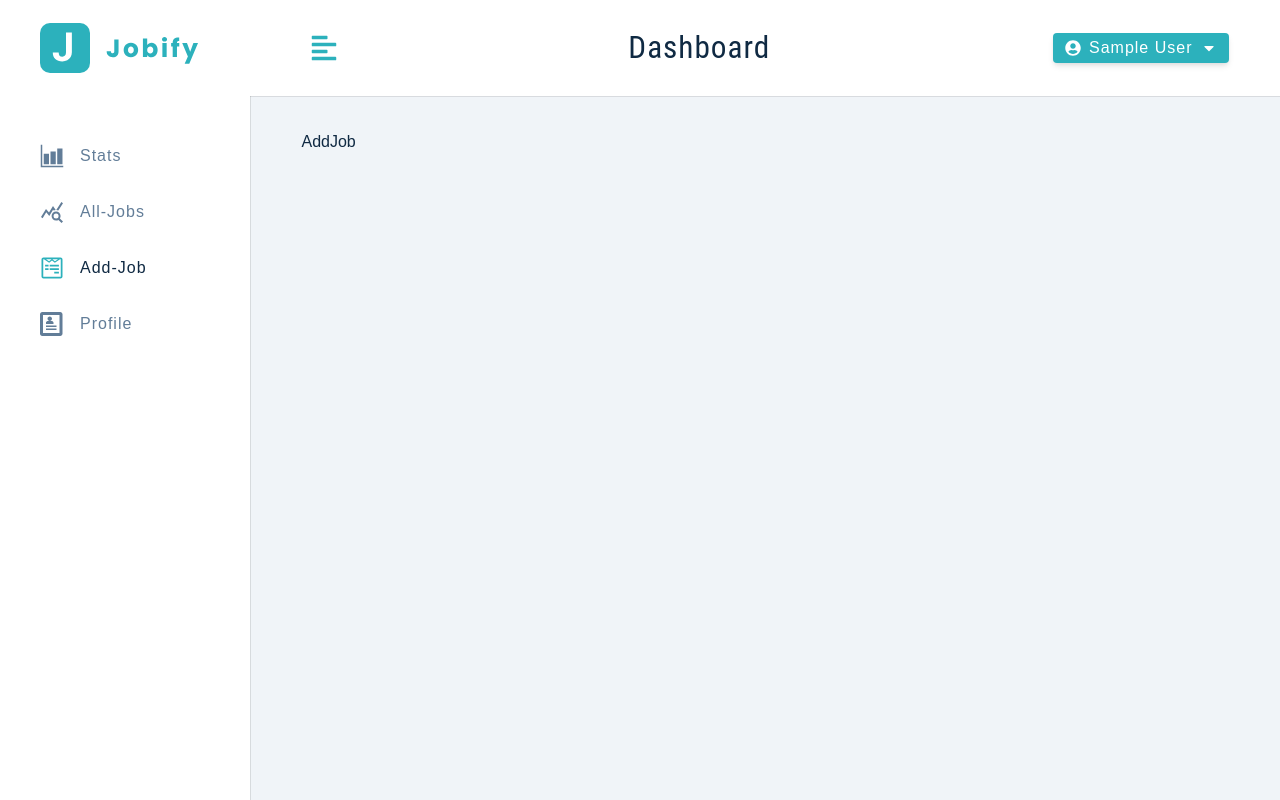
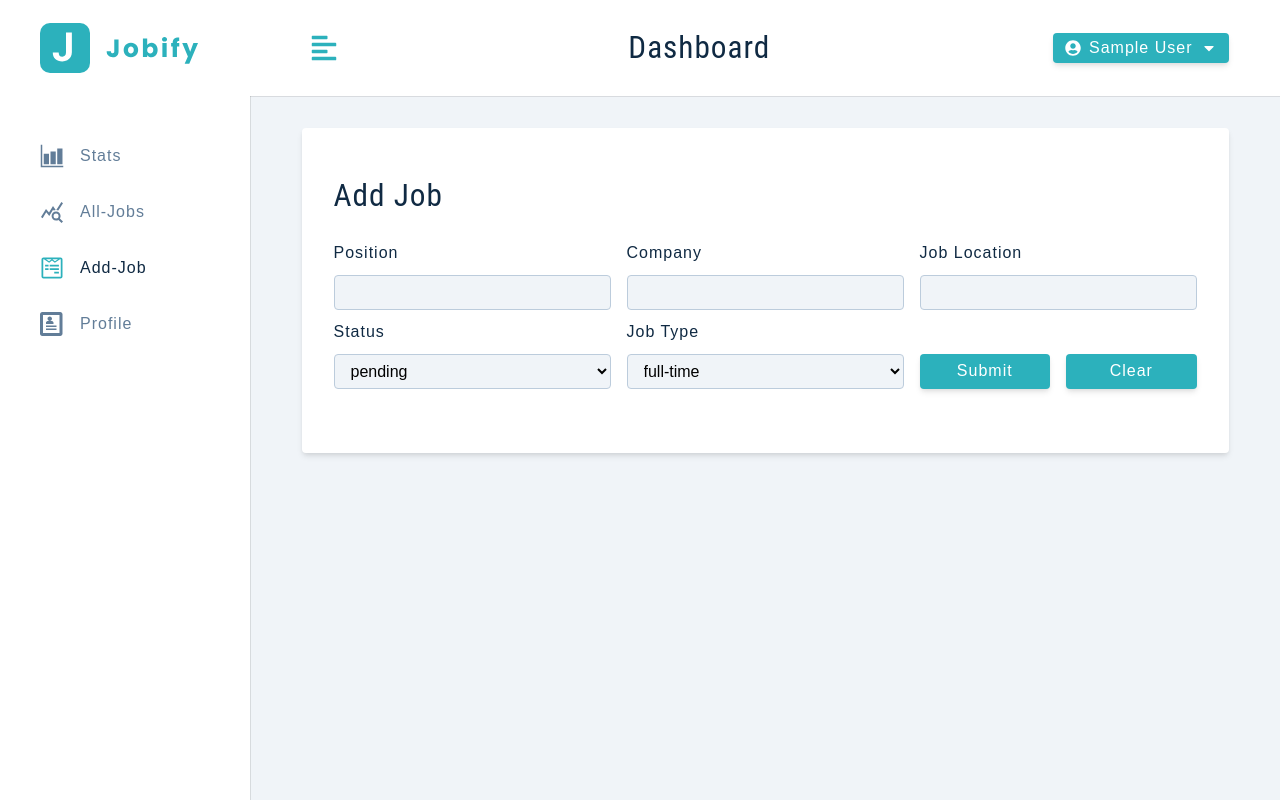
Before and after one commit to SerhiiAsauliak/MERN_Project_JOBIFY, a React (Create React App) app in the folder client/: page /add-job in a window 1280 px wide. Built offline with nearby package versions, Linux system fonts and the light colour scheme; sample sign-in values are in the browser's storage.

Commit message:
completed front end part to create job

```diff
--- /dev/null
+++ b/client/src/components/FormRowSelect.js
@@ -0,0 +1,26 @@
+
+
+const FormRowSelect = ({ labelText, name, value, handleChange, list}) => {
+  return (
+    <div className="form-row">
+      <label htmlFor={name} className="form-label">
+        {labelText || name}
+      </label>
+      <select
+        className="form-select"
+        value={value}
+        name={name}
+        onChange={handleChange}
+      >
+        {list.map((el, index) => {
+          return (
+            <option key={index} value={el}>
+              {el}
+            </option>
+          )
+        })}
+      </select>
+    </div>
+  )
+}
+export default FormRowSelect
--- a/client/src/context/actions.js
+++ b/client/src/context/actions.js
@@ -8,6 +8,13 @@
 export const TOGGLE_SIDEBAR = 'TOGGLE_SIDEBAR'
 export const LOGOUT_USER = 'LOGOUT_USER'
 
-export const UPDATE_USER_BEGIN = 'UPDATE_USER_BEGIN';
-export const UPDATE_USER_SUCCESS = 'UPDATE_USER_SUCCESS';
-export const UPDATE_USER_ERROR = 'UPDATE_USER_ERROR';
+export const UPDATE_USER_BEGIN = 'UPDATE_USER_BEGIN'
+export const UPDATE_USER_SUCCESS = 'UPDATE_USER_SUCCESS'
+export const UPDATE_USER_ERROR = 'UPDATE_USER_ERROR'
+
+export const HANDLE_CHANGE = 'HANDLE_CHANGE'
+export const CLEAR_VALUES = 'CLEAR_VALUES'
+
+export const CREATE_JOB_BEGIN = 'CREATE_JOB_BEGIN'
+export const CREATE_JOB_SUCCESS = 'CREATE_JOB_SUCCESS'
+export const CREATE_JOB_ERROR = 'CREATE_JOB_ERROR'
--- a/client/src/context/appContext.js
+++ b/client/src/context/appContext.js
@@ -12,6 +12,11 @@
     UPDATE_USER_BEGIN,
     UPDATE_USER_SUCCESS,
     UPDATE_USER_ERROR,
+    HANDLE_CHANGE,
+    CLEAR_VALUES,
+    CREATE_JOB_BEGIN,
+    CREATE_JOB_SUCCESS,
+    CREATE_JOB_ERROR,
 } from './actions';
 
 const user = localStorage.getItem('user')
@@ -27,7 +32,16 @@
     token: token,
     userLocation: userLocation || '',
     jobLocation: userLocation || '',
-    showSidebar: false
+    showSidebar: false,
+
+    isEditing: false,
+    editJobId: '',
+    position: '',
+    company: '',
+    jobTypeOptions: ['full-time', 'part-time', 'remote', 'internship'],
+    jobType: 'full-time',
+    statusOptions: ['interview', 'declined', 'pending'],
+    status: 'pending'
 }
 
 const AppContext = React.createContext()
@@ -36,7 +50,7 @@
     const [state, dispatch] = useReducer(reducer, initialState)
 
     const authFetch = axios.create({
-        baseURL: '/api/v1/auth'
+        baseURL: '/api/v1'
     })
 
     authFetch.interceptors.request.use(function (config) {
@@ -125,6 +139,33 @@
         clearAlert()
     }
 
+    const handleChange = ({name, value}) => {
+        dispatch({type: HANDLE_CHANGE, payload: {name, value}})
+    }
+
+    const clearValues = () => {
+        dispatch({type: CLEAR_VALUES})
+    }
+
+    const createJob = async () => {
+        dispatch({type: CREATE_JOB_BEGIN})
+        try {
+            const {position, company, jobLocation, jobType, status} = state
+            await authFetch.post('/jobs', {
+                position, company, jobLocation, jobType, status
+            })
+            dispatch({type: CREATE_JOB_SUCCESS})
+            dispatch({type: CLEAR_VALUES})
+        } catch (error) {
+            if(error.response.status === 401) return
+            dispatch({
+                type: CREATE_JOB_ERROR,
+                payload: { msg: error.response.data.msg }
+            })
+        }
+        clearAlert()
+    }
+
      return (
         <AppContext.Provider value={
             {...state,
@@ -133,7 +174,10 @@
             setupUser,
             toggleSidebar,
             logoutUser,
-            updateUser
+            updateUser,
+            handleChange,
+            clearValues,
+            createJob
             }}>
             {children}
         </AppContext.Provider>
--- a/client/src/context/reducer.js
+++ b/client/src/context/reducer.js
@@ -10,6 +10,11 @@
     UPDATE_USER_BEGIN,
     UPDATE_USER_SUCCESS,
     UPDATE_USER_ERROR,
+    HANDLE_CHANGE,
+    CLEAR_VALUES,
+    CREATE_JOB_BEGIN,
+    CREATE_JOB_SUCCESS,
+    CREATE_JOB_ERROR,
 } from './actions';
 
 const reducer = (state, action) => {
@@ -90,6 +95,45 @@
                 jobLocation: '',
                 }
     }
+    if(action.type === HANDLE_CHANGE){
+        return {...state,
+                [action.payload.name]: action.payload.value
+                }
+    }
+    if(action.type === CLEAR_VALUES){
+        const initialState = {
+            isEditing: false,
+            editJobId: '',
+            position: '',
+            company: '',
+            jobLocation: state.userLocation,
+            jobType: 'full-time',
+            status: 'pending'
+        }
+        return {...state,
+                ...initialState
+                }
+    }
+
+    if(action.type === CREATE_JOB_BEGIN){
+        return {...state, isLoading: true}
+    }
+    if(action.type === CREATE_JOB_SUCCESS){
+        return {...state,
+                isLoading: false,
+                showAlert: true,
+                alertType: 'success',
+                alertText: 'New Job Created!',
+                }
+    }
+    if(action.type === CREATE_JOB_ERROR){
+        return {...state,
+                isLoading: false,
+                showAlert: true,
+                alertType: 'danger',
+                alertText: action.payload.msg
+                }
+    }
 
     throw new Error(`no such action: ${action.type}`)
 }
--- a/client/src/pages/dashboard/AddJob.js
+++ b/client/src/pages/dashboard/AddJob.js
@@ -1,6 +1,111 @@
+import { FormRow, Alert } from '../../components';
+import { useAppContext } from '../../context/appContext';
+import Wrapper from '../../assets/wrappers/DashboardFormPage';
+import FormRowSelect from '../../components/FormRowSelect';
+
 const AddJob = () => {
+  const {
+    isLoading,
+    isEditing,
+    showAlert,
+    displayAlert,
+    position,
+    company,
+    jobLocation,
+    jobType,
+    jobTypeOptions,
+    status,
+    statusOptions,
+    handleChange,
+    clearValues,
+    createJob
+  } = useAppContext();
+
+  const handleSubmit = (e) => {
+    e.preventDefault()
+    if(!position || !company || !jobLocation){
+      displayAlert()
+    }
+
+    if(isEditing){
+      return
+    }
+    createJob()
+  }
+
+  const handleJobInput = (e) => {
+    const name = e.target.name
+    const value = e.target.value
+    handleChange({name, value})
+  }
+
   return (
-    <div>AddJob</div>
-  )
+    <Wrapper>
+      <form className="form" onSubmit={handleSubmit}>
+        <h3>{isEditing ? "edit-job" : "add job"}</h3>
+        {showAlert && <Alert />}
+        <div className="form-center">
+          {/* position */}
+          <FormRow
+            type="text"
+            name="position"
+            value={position}
+            handleChange={handleJobInput}
+          />
+          {/* company */}
+          <FormRow
+            type="text"
+            name="company"
+            value={company}
+            handleChange={handleJobInput}
+          />
+          {/* jobLocation */}
+          <FormRow
+            labelText="Job Location"
+            type="text"
+            name="jobLocation"
+            value={jobLocation}
+            handleChange={handleJobInput}
+          />
+          {/* job type */}
+          <FormRowSelect
+            labelText='status'
+            name='status'
+            value={status}
+            handleChange={handleJobInput}
+            list={statusOptions}
+          />
+          {/* job status */}
+          <FormRowSelect
+            labelText='job Type'
+            name='jobType'
+            value={jobType}
+            handleChange={handleJobInput}
+            list={jobTypeOptions}
+          />
+          <div className="btn-container">
+            <button
+              className="btn btn-block submit-btn"
+              type="submit"
+              onClick={handleSubmit}
+              disabled={isLoading}
+            >
+              submit
+            </button>
+            <button
+              className="btn btn-block submit-btn"
+              type="button"
+              onClick={(e) => {
+                e.preventDefault()
+                clearValues()
+              }
+              }>
+                clear
+            </button>
+          </div>
+        </div>
+      </form>
+    </Wrapper>
+  );
 }
 export default AddJob
```
Also changed, not shown: 2 other files (tests, documents, lock files or other folders).
